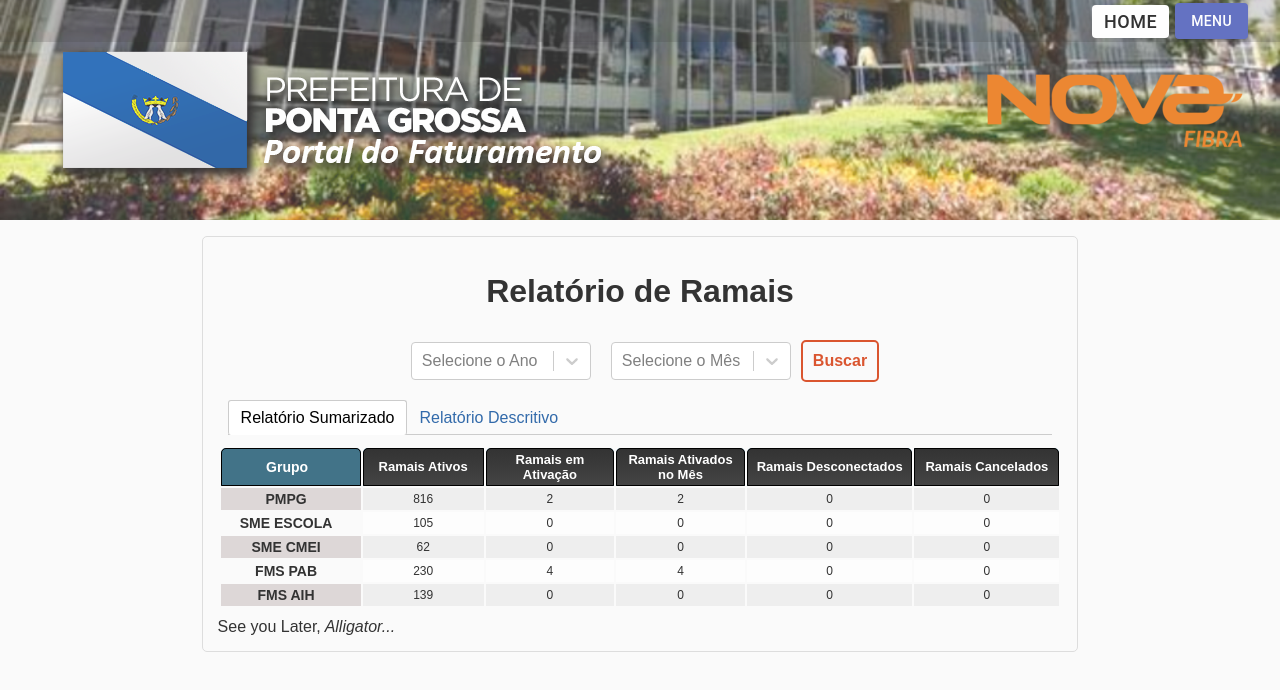
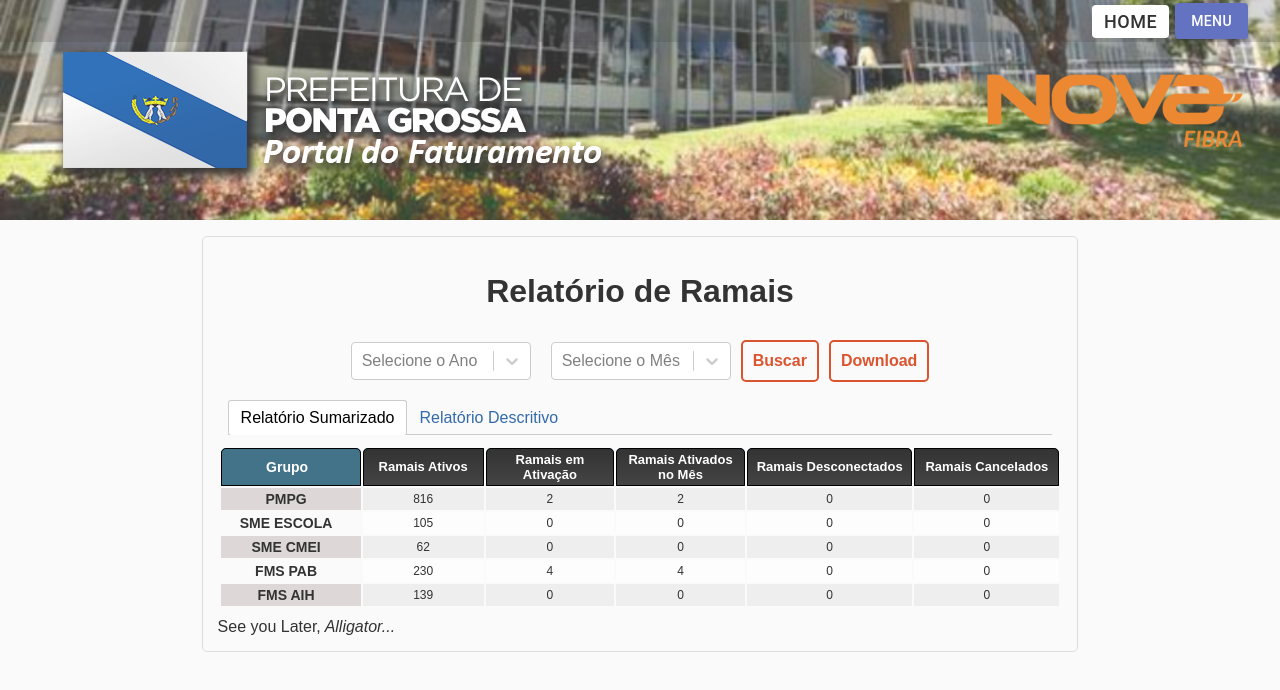
Before and after one commit to EBKopec/EBK_PF, a React (Create React App) app in the folder EBK_PF/: page /extension in a window 1280 px wide. Shown: the top 690 px of the page. Built offline with nearby package versions, Linux system fonts and the light colour scheme.

Commit message:
Mais alterações

```diff
--- a/EBK_PF/src/App.js
+++ b/EBK_PF/src/App.js
@@ -8,7 +8,7 @@ class App extends Component {
   //Method to login
  return (
         <div className="App">
-            <Body />
+            <Body/>
         </div>
       );
     }
--- a/EBK_PF/src/components/body/index.js
+++ b/EBK_PF/src/components/body/index.js
@@ -12,7 +12,6 @@ class Body extends Component{
     return (
         <div className="main_body">
             <Banner/>
-            {/*<Main/>*/}
             <Routes/>
         </div>
         );
--- a/EBK_PF/src/components/pages/reports/billing/detailed/index.js
+++ b/EBK_PF/src/components/pages/reports/billing/detailed/index.js
@@ -96,7 +96,7 @@ export default class Detailed extends Component {
                             <button disabled={page === 1} onClick={this.firstPage}>Primera Página</button>
                             <button disabled={page === 1} onClick={this.prevPage}>Anterior</button>
                             <button disabled={true}>Página {page} de {contentInfo.pages}</button>
-                            <input defaultValue="0" name="page" ref="newPage" />
+                            <input placeholder="Insira a Página" name="page" ref="newPage" />
                             <button onClick={this.findPage}>Buscar</button>
                             <button disabled={page === contentInfo.pages} onClick={this.nextPage}>Próximo</button>
                             <button disabled={page === contentInfo.pages} onClick={this.lastPage}>Última Página</button>
--- a/EBK_PF/src/components/pages/reports/billing/summarized/index.js
+++ b/EBK_PF/src/components/pages/reports/billing/summarized/index.js
@@ -149,6 +149,7 @@ export default class Billing extends Component {
                         placeholder="Selecione o Mês"
                         isSearchable/>
                     <button className="findButton">Buscar</button>
+                    <button className="download">Download</button>
                 </div>
                 <div>
                     <Tabs>
--- a/EBK_PF/src/components/pages/reports/billing/summarized/styles.css
+++ b/EBK_PF/src/components/pages/reports/billing/summarized/styles.css
@@ -37,6 +37,7 @@ body{
 
 .finders button{
     padding: 10px;
+    margin-right: 10px;
     border-radius: 5px;
     border: 0;
     background: none;
--- a/EBK_PF/src/components/pages/reports/extensions/index.js
+++ b/EBK_PF/src/components/pages/reports/extensions/index.js
@@ -126,6 +126,7 @@ export default class Extensions extends Component {
                         placeholder="Selecione o Mês"
                         isSearchable/>
                     <button className="findButton">Buscar</button>
+                    <button className="download">Download</button>
                 </div>
                 <div>
                     <Tabs>
--- a/EBK_PF/src/components/pages/reports/extensions/styles.css
+++ b/EBK_PF/src/components/pages/reports/extensions/styles.css
@@ -41,6 +41,7 @@ body{
 
 .extension button{
     padding: 10px;
+    margin-right: 10px;
     border-radius: 5px;
     border: 0;
     background: none;
--- a/EBK_PF/src/components/services/api.js
+++ b/EBK_PF/src/components/services/api.js
@@ -1,7 +1,7 @@
 import axios from 'axios';
 
 const api = axios.create({
-    baseURL: 'http://10.11.224.135:3001/api'
+    baseURL: 'http://localhost:3001/api'
 });
 
 export default api;
```
Also changed, not shown: 1 other file (tests, documents, lock files or other folders).
